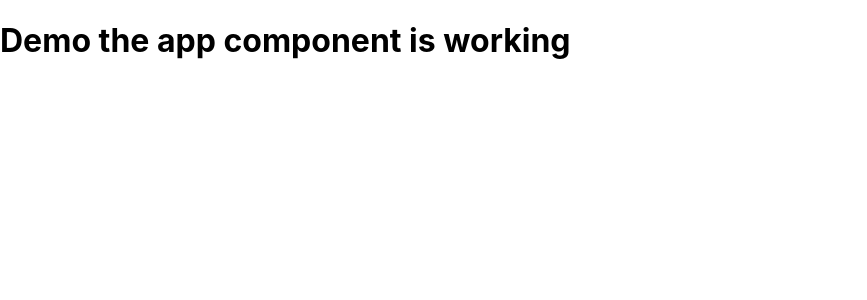
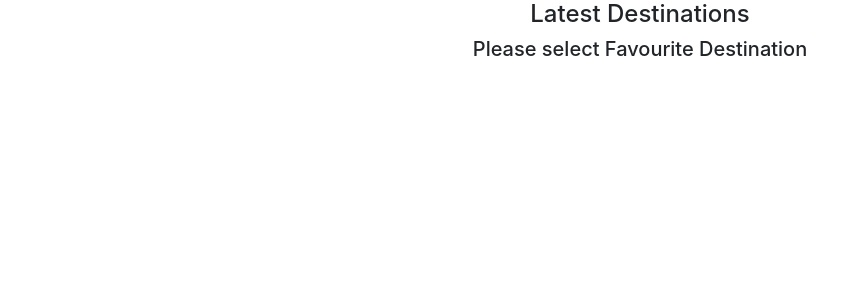
Before and after one commit to danmainah/vacations-booking-front-end, a React (Create React App) app: page / in a window 1280 px wide. Shown: the top 300 px of the page, without its empty margins (0-867 px from the left). Built offline with nearby package versions, Linux system fonts and the light colour scheme.

Commit message:
Pass destination component to app component

```diff
--- a/src/components/App.js
+++ b/src/components/App.js
@@ -1,9 +1,10 @@
 import '../App.css';
 import { BrowserRouter as Router } from 'react-router-dom';
+import Destinations from './Destinations';
 
 const App = () => (
   <Router>
-    <h1>Demo the app component is working</h1>
+    <Destinations />
   </Router>
 );
 
--- a/src/index.js
+++ b/src/index.js
@@ -1,3 +1,4 @@
+import 'bootstrap/dist/css/bootstrap.css';
 import React from 'react';
 import ReactDOM from 'react-dom';
 import './index.css';
```
